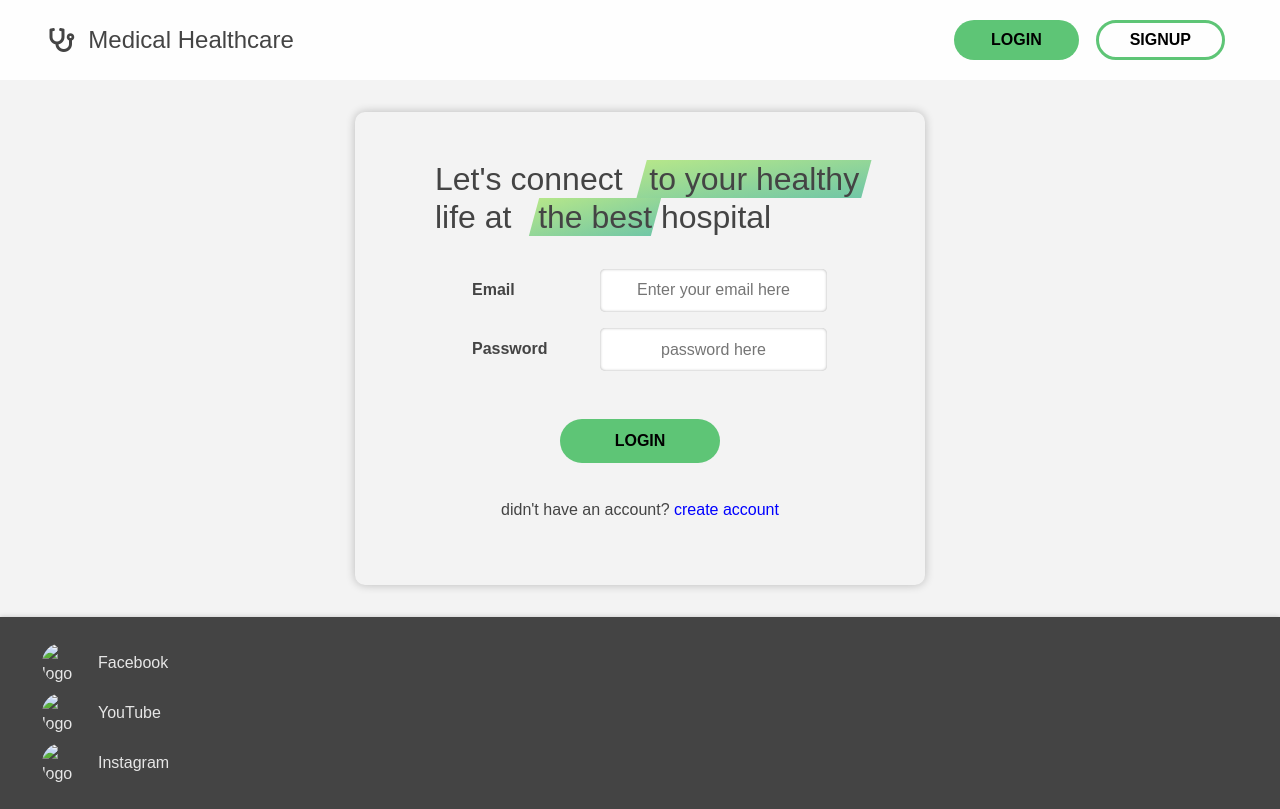
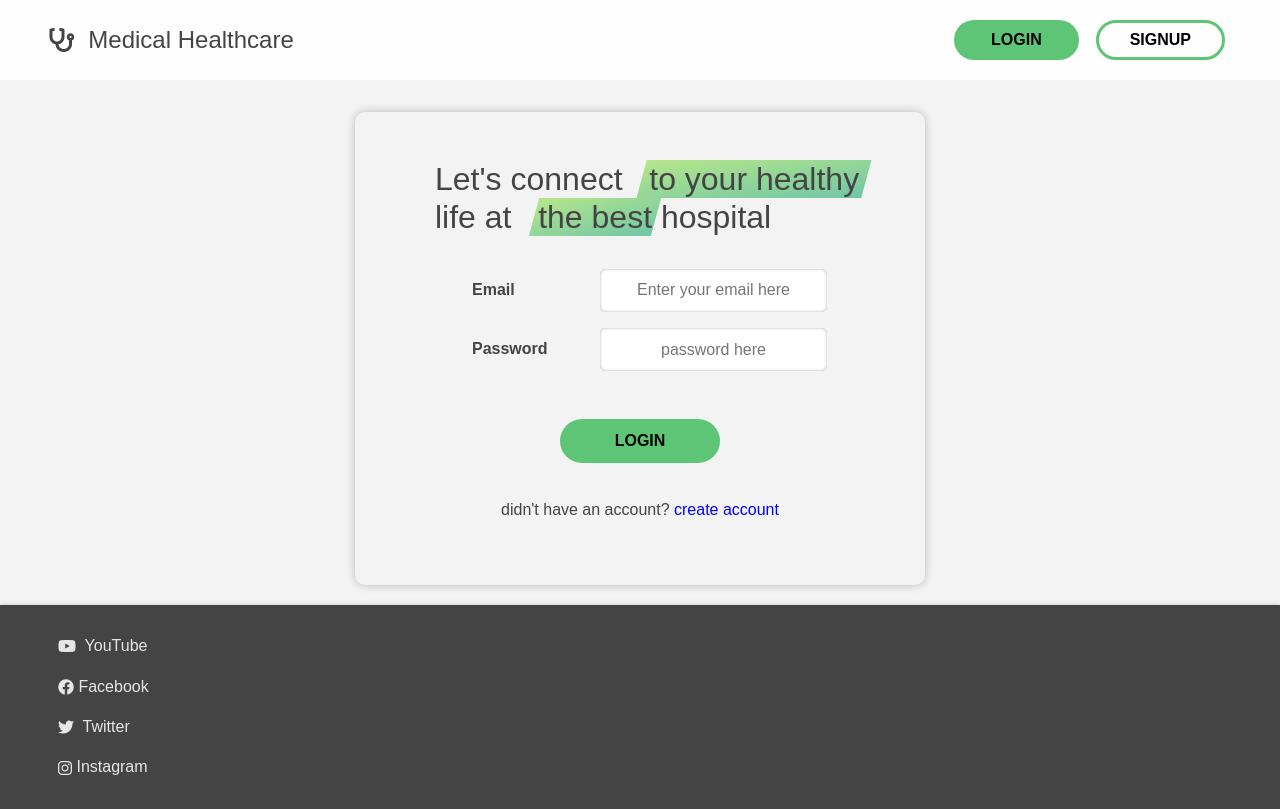
Before and after one commit to Haileiyesus-29/Medical-Healthcare, a plain HTML site: page login.html in a window 1280 px wide. Drawn offline with Linux system fonts and the light colour scheme.

Commit message:
Add files via upload
committed due to some changes

```diff
--- a/login.html
+++ b/login.html
@@ -66,34 +66,24 @@
     <footer>
       <div class="social-links-container">
         <div>
-          <img
-            src="img1.jpg"
-            width="40"
-            height="40"
-            alt="logo"
-            class="link-logo"
-          />
-          <a href="#" class="social-link">Facebook</a>
+          <a href="#" class="social-link">
+            <i class="fa-brands fa-youtube"></i>&nbsp; YouTube</a
+          >
         </div>
         <div>
-          <img
-            src="img1.jpg"
-            width="40"
-            height="40"
-            alt="logo"
-            class="link-logo"
-          />
-          <a href="#" class="social-link">YouTube</a>
+          <a href="#" class="social-link"
+            ><i class="fa-brands fa-facebook"></i>&nbsp;Facebook</a
+          >
         </div>
         <div>
-          <img
-            src="img2.jpg"
-            width="40"
-            height="40"
-            alt="logo"
-            class="link-logo"
-          />
-          <a href="#" class="social-link">Instagram</a>
+          <a href="#" class="social-link"
+            ><i class="fa-brands fa-twitter"></i>&nbsp; Twitter</a
+          >
+        </div>
+        <div>
+          <a href="#" class="social-link"
+            ><i class="fa-brands fa-instagram"></i>&nbsp;Instagram</a
+          >
         </div>
       </div>
     </footer>
--- a/style.css
+++ b/style.css
@@ -288,14 +288,7 @@ footer {
   display: flex;
   margin: 10px;
 }
-.link-logo {
-  display: inline-flex;
-  justify-content: center;
-  align-items: center;
-  width: 40px;
-  height: 40px;
-  border-radius: 50%;
-}
+
 .social-link {
   display: inline-flex;
   align-items: center;
```
Also changed, not shown: signup.html (+16 -24 lines).
